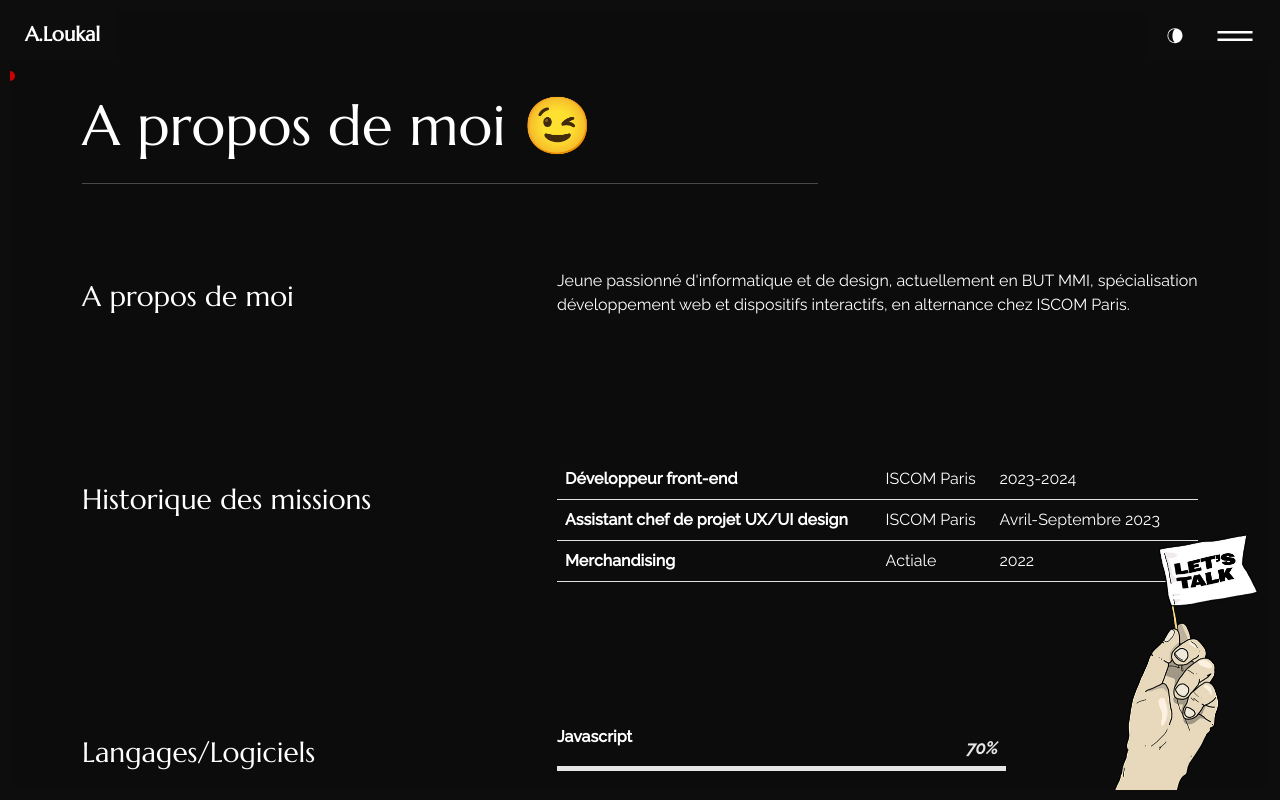
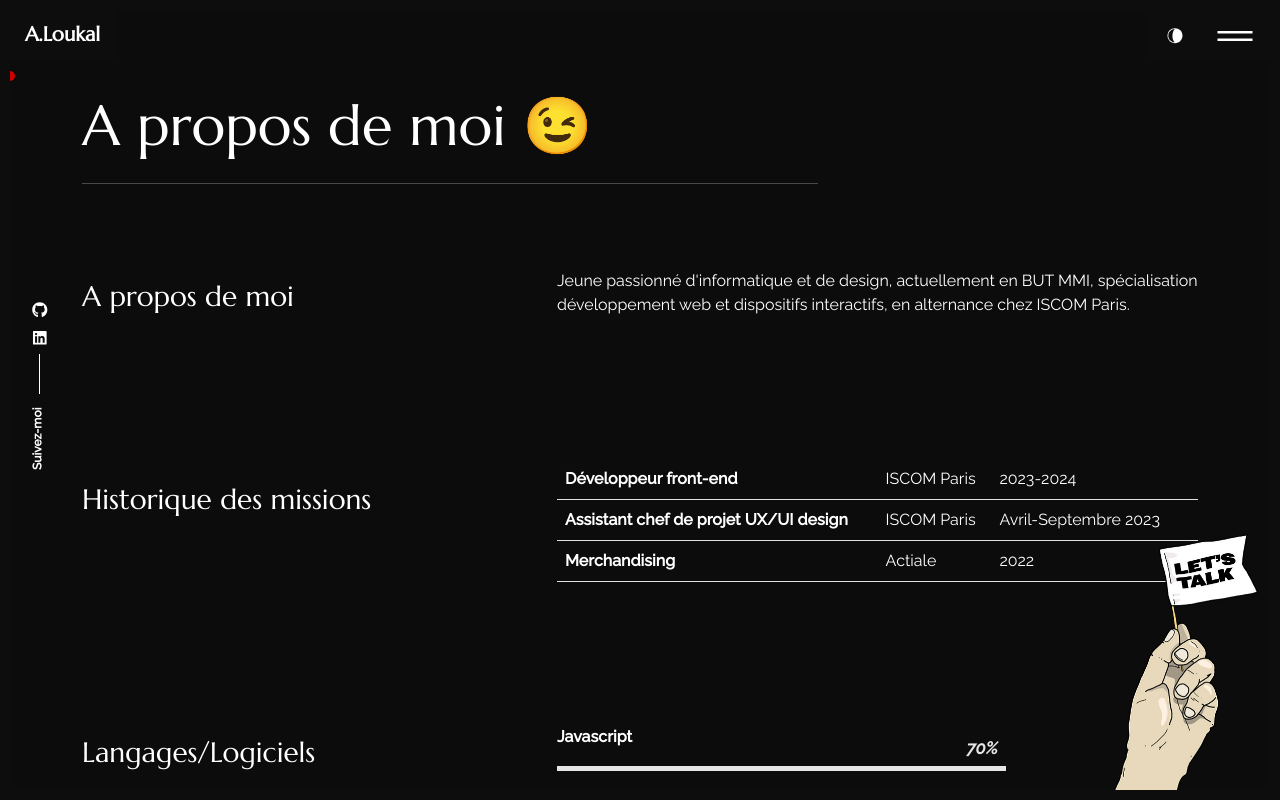
Before and after one commit to adellkl/portfolio-loukal, a React (Create React App) app: page /about in a window 1280 px wide. Shown: the top 800 px of the page. Built offline with nearby package versions, Linux system fonts and the light colour scheme.

Commit message:
ajout icon follow

```diff
--- a/src/components/socialicons/index.js
+++ b/src/components/socialicons/index.js
@@ -56,6 +56,7 @@ export const Socialicons = (params) => {
             </a>
           </li>
         )}
+
       </ul>
       <p> Suivez-moi </p>
     </div>
--- a/src/content_option.js
+++ b/src/content_option.js
@@ -122,6 +122,8 @@ const socialprofils = {
     github: "https://github.com/adellkl",
 
     linkedin: "https://www.linkedin.com/in/adel-loukal-257541221/",
+
+    Twitch:"https://bento.me/adel-loukal",
 };
 export {
     meta,
--- a/src/pages/NotFound/NotFound.css
+++ b/src/pages/NotFound/NotFound.css
@@ -26,9 +26,7 @@
     opacity: 0;
   }
 
-  .stick_follow_icon{
-    opacity: 0;
-  }
+
 
   .not-found-text {
     margin-top: 20px;
--- a/src/pages/contact/index.js
+++ b/src/pages/contact/index.js
@@ -1,7 +1,7 @@
 import React, { useState, useEffect, useRef } from "react";
 import * as emailjs from "emailjs-com";
 import "./style.css";
-import { RoughNotation } from "react-rough-notation";
+
 import { Helmet, HelmetProvider } from "react-helmet-async";
 import { meta } from "../../content_option";
 import { Container, Row, Col, Alert } from "react-bootstrap";
@@ -92,7 +92,8 @@ export const ContactUs = () => {
         </Helmet>
         <Row className="mb-5 mt-3 pt-md-2">
           <Col lg="8">
-            <h1 className="display- mb-4">Contactez-moi 🙂</h1>
+
+            <h1 className="display- mb-4"> Contactez-moi 🙂 </h1>
             <hr className="t_border my-4 ml-0 text-left" />
           </Col>
         </Row>
@@ -115,11 +116,11 @@ export const ContactUs = () => {
             </h3>
             <address>
               <strong>Email 📥 :</strong>{" "}
-              <RoughNotation type="circle" show={true} color="#ff0000">
+
                 <a href={`mailto:${contactConfig.YOUR_EMAIL}`}>
                   {contactConfig.YOUR_EMAIL}
                 </a>
-              </RoughNotation>
+
               <br />
               <br />
               {contactConfig.hasOwnProperty("YOUR_FONE") && (
--- a/src/pages/home/index.js
+++ b/src/pages/home/index.js
@@ -64,7 +64,7 @@ export const Home = () => {
                     </div>
                   </Link>
 
-                 <br></br>  <br></br> <p>Branche expérimentation </p>
+
                 </div>
               </div>
             </div>
```
